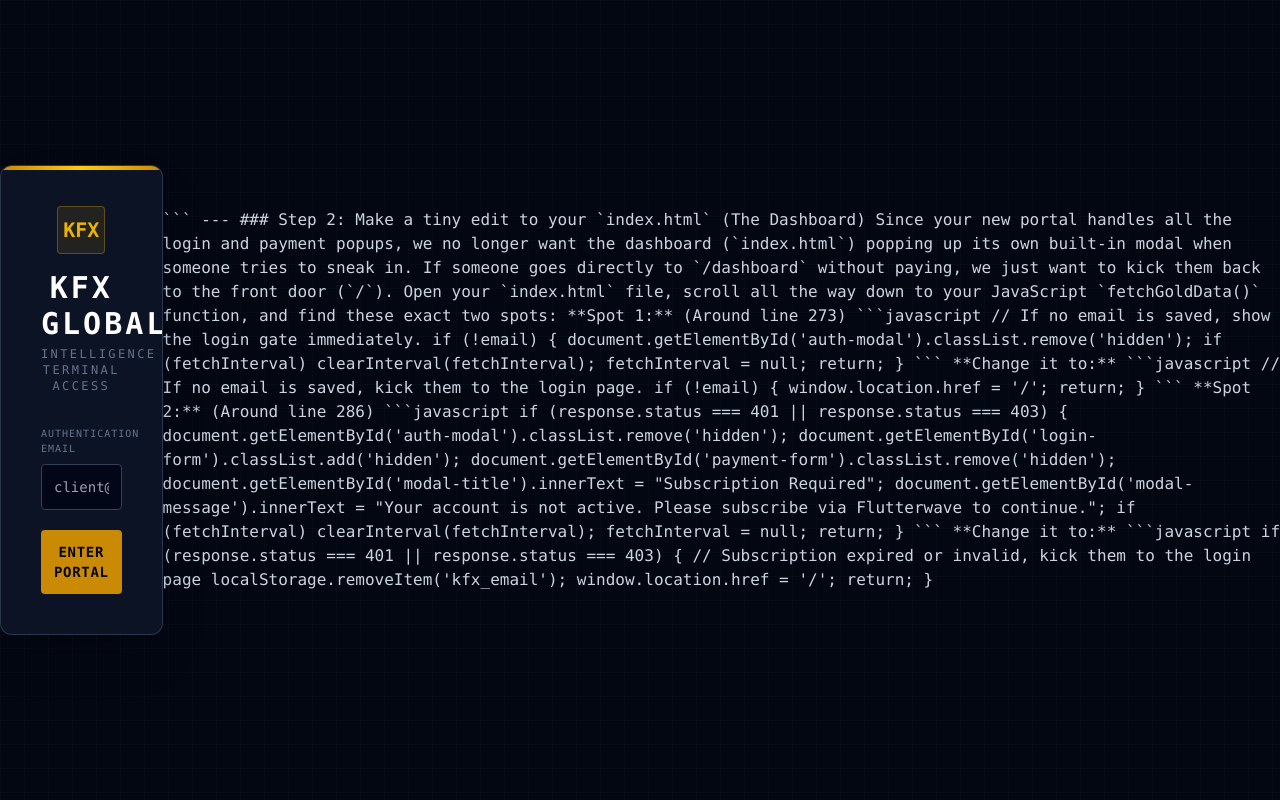
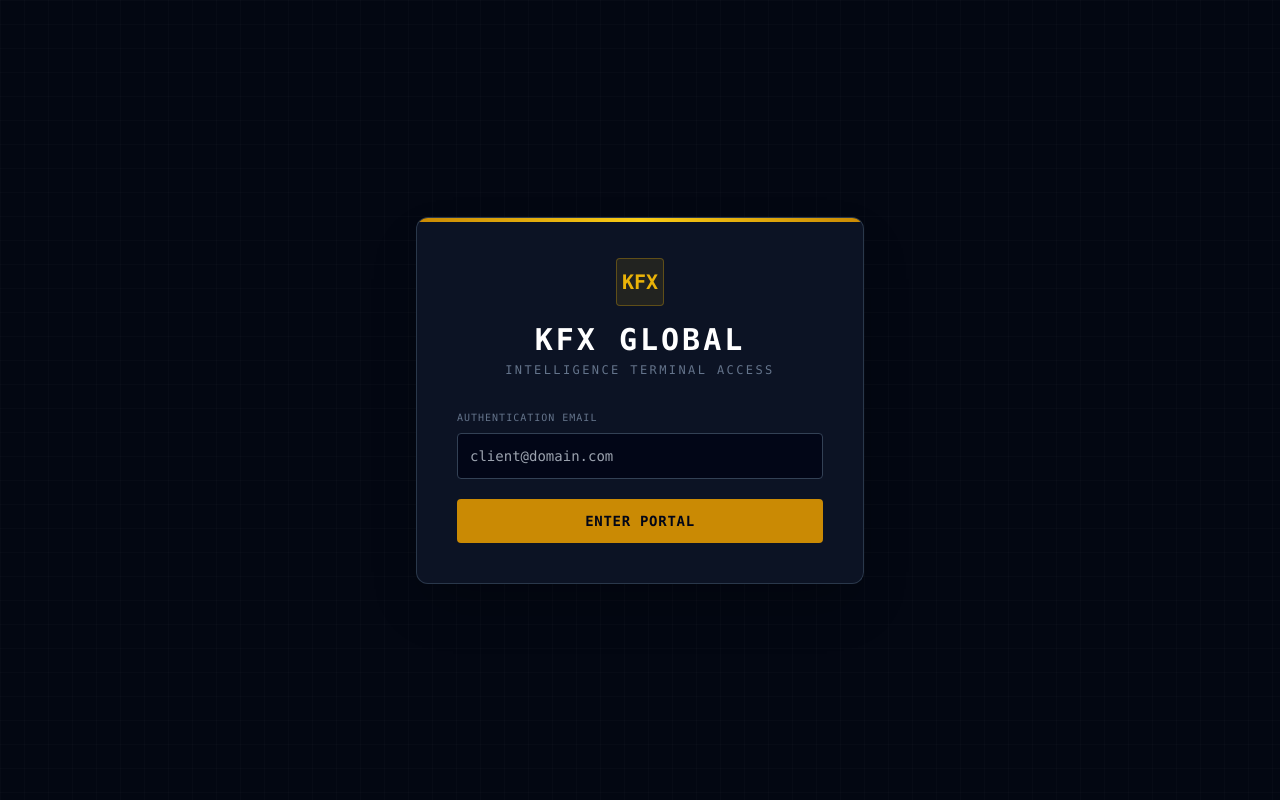
Before and after one commit to bakarekehinde383/Gold-trading-dashboard-, a Flask app: page / in a window 1280 px wide. Run offline with Flask 3, Linux system fonts and the light colour scheme; some libraries are stand-ins or nearby versions.

Commit message:
Update login.html

````diff
--- a/templates/login.html
+++ b/templates/login.html
@@ -161,54 +161,3 @@
     </script>
 </body>
 </html>
-```
-
----
-
-### Step 2: Make a tiny edit to your `index.html` (The Dashboard)
-
-Since your new portal handles all the login and payment popups, we no longer want the dashboard (`index.html`) popping up its own built-in modal when someone tries to sneak in. If someone goes directly to `/dashboard` without paying, we just want to kick them back to the front door (`/`).
-
-Open your `index.html` file, scroll all the way down to your JavaScript `fetchGoldData()` function, and find these exact two spots:
-
-**Spot 1:** (Around line 273)
-```javascript
-            // If no email is saved, show the login gate immediately.
-            if (!email) {
-                document.getElementById('auth-modal').classList.remove('hidden');
-                if (fetchInterval) clearInterval(fetchInterval);
-                fetchInterval = null;
-                return;
-            }
-```
-**Change it to:**
-```javascript
-            // If no email is saved, kick them to the login page.
-            if (!email) {
-                window.location.href = '/';
-                return;
-            }
-```
-
-**Spot 2:** (Around line 286)
-```javascript
-                if (response.status === 401 || response.status === 403) {
-                    document.getElementById('auth-modal').classList.remove('hidden');
-                    document.getElementById('login-form').classList.add('hidden');
-                    document.getElementById('payment-form').classList.remove('hidden');
-                    document.getElementById('modal-title').innerText = "Subscription Required";
-                    document.getElementById('modal-message').innerText = "Your account is not active. Please subscribe via Flutterwave to continue.";
-
-                    if (fetchInterval) clearInterval(fetchInterval);
-                    fetchInterval = null;
-                    return;
-                }
-```
-**Change it to:**
-```javascript
-                if (response.status === 401 || response.status === 403) {
-                    // Subscription expired or invalid, kick them to the login page
-                    localStorage.removeItem('kfx_email');
-                    window.location.href = '/';
-                    return;
-                }
````
